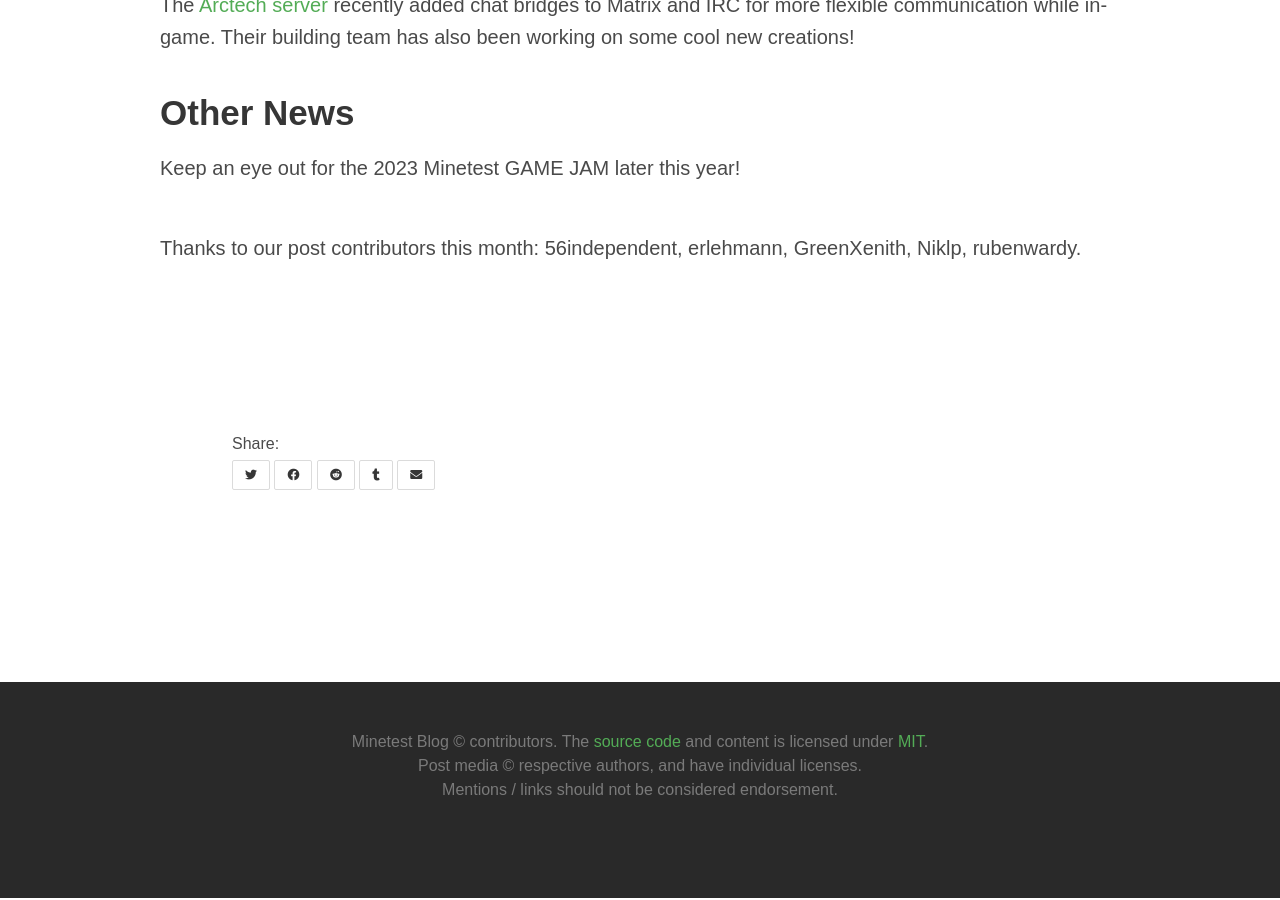
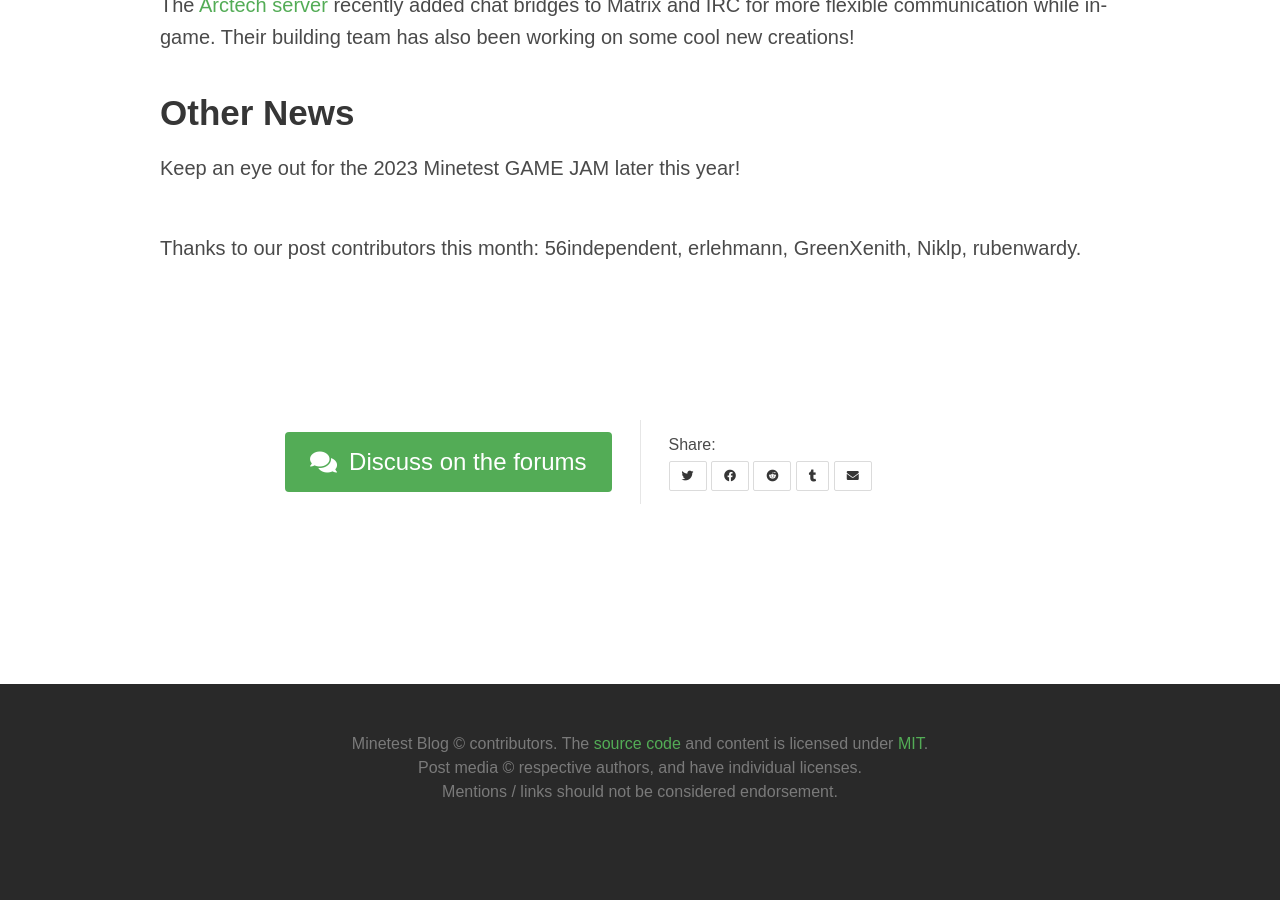
Before and after one commit to minetest/blog, a Jekyll site: the page built from _posts/2023-10-17-AugustSeptember.md, in a window 1280 px wide and 900 px high, scrolled down 6117 px. Built offline with Jekyll 4.4.1, drawn with Linux system fonts in a browser that asks for light colours; some of the changed lines change nothing that is shown.

Commit message:
Autum/September: Add forum topic link

```diff
--- a/_posts/2023-10-17-AugustSeptember.md
+++ b/_posts/2023-10-17-AugustSeptember.md
@@ -14,6 +14,8 @@
 tags:
   - last_month
 image: /static/blog/2023_AugustSeptember/header.jpg
+
+forum_topic: https://forum.minetest.net/viewtopic.php?f=18&t=29889
 
 pulls: https://github.com/minetest/minetest/pull
 gallery_shaders:
```
